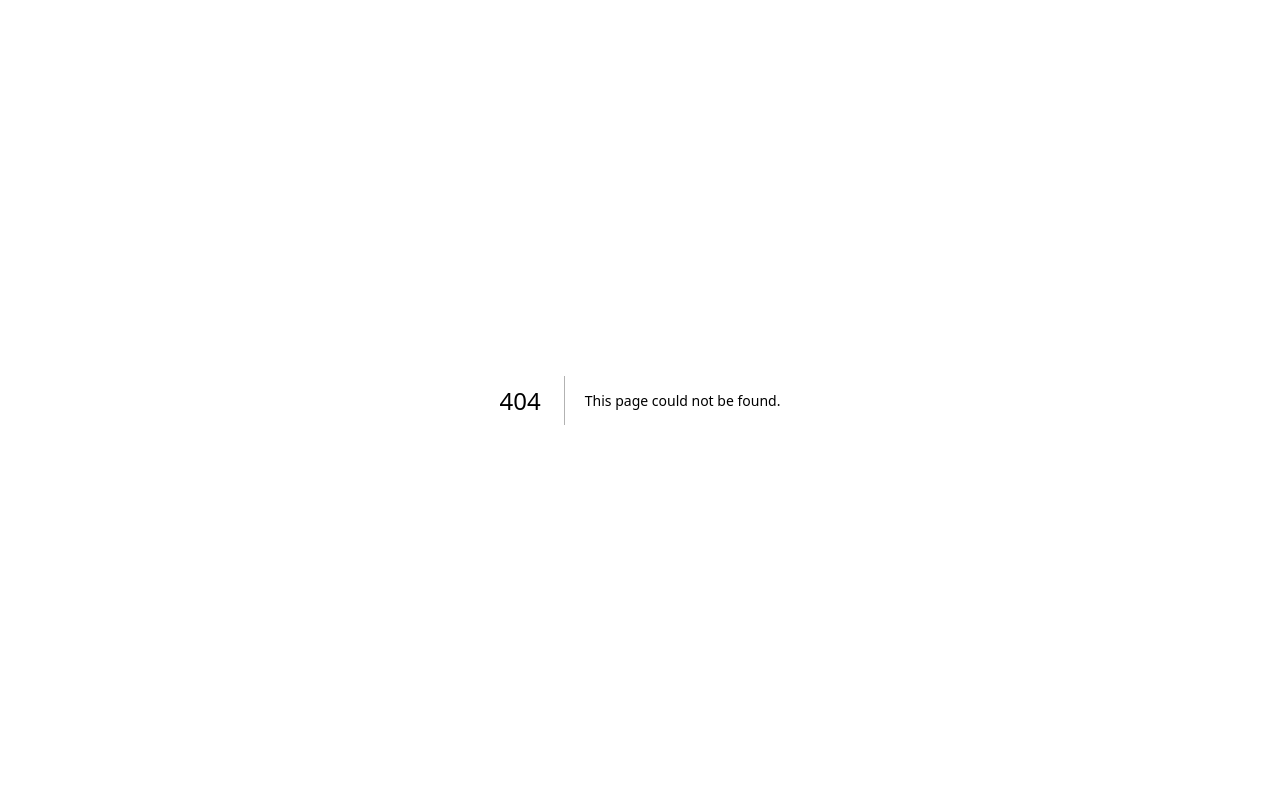
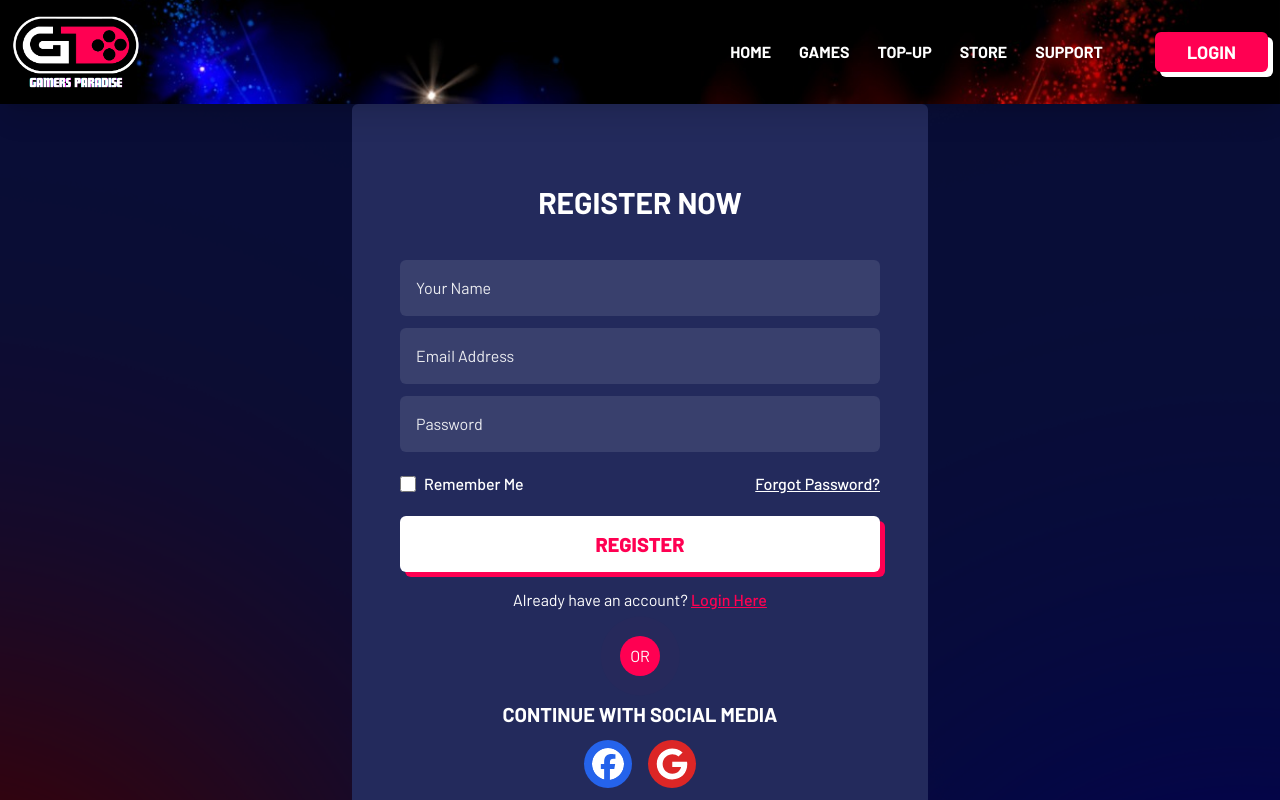
Before and after one commit to mahmudulturan/gamers-paradise-frontend, a Next.js app: page /register in a window 1280 px wide. Before the commit this address had no page. Shown: the top 800 px of the page. Built offline with nearby package versions, Linux system fonts and the light colour scheme.

Commit message:
add: register page

```diff
--- /dev/null
+++ b/src/app/(root)/(auth)/register/components/RegisterForm.tsx
@@ -0,0 +1,40 @@
+import { Button } from '@/components/ui/Button/button';
+import { Input } from '@/components/ui/Input/input';
+import Link from 'next/link';
+import React from 'react';
+import SocialLogin from '../../components/SocialLogin';
+
+const RegisterForm = () => {
+    return (
+        <div>
+            <h6 className='text-3xl uppercase font-bold mb-10 text-center'>Register Now</h6>
+            <form className='flex flex-col gap-5'>
+                <div className='space-y-3'>
+                    <Input className='bg-[#39406D] py-4 rounded-md' type='text' placeholder='Your Name' />
+                    <Input className='bg-[#39406D] py-4 rounded-md' type='email' placeholder='Email Address' />
+                    <Input className='bg-[#39406D] py-4 rounded-md' type='password' placeholder='Password' />
+                </div>
+                <div className='w-full flex justify-between font-medium'>
+                    <div className='flex items-center gap-2'>
+                        <input className='h-4 w-4' type="checkbox" name="rememberme" id="rememberme" />
+                        <label htmlFor="rememberme">Remember Me</label>
+                    </div>
+                    <span className='text-end underline cursor-pointer'>Forgot Password?</span>
+                </div>
+                <Button className='py-7 text-xl font-extrabold' variant={"secondary"}>Register</Button>
+            </form>
+            <div className='flex flex-col items-center justify-center gap-2'>
+                <p className='text-center my-4'>
+                    Already have an account? <Link className='text-primaryCol font-medium underline' href={'/login'}>Login Here</Link>
+                </p>
+                <span className="relative flex">
+                    <span className="animate-ping absolute h-full w-full rounded-full bg-primaryCol opacity-75"></span>
+                    <span className="relative inline-flex rounded-full bg-primaryCol px-2.5 py-2 uppercase">Or</span>
+                </span>
+                <SocialLogin />
+            </div>
+        </div>
+    );
+};
+
+export default RegisterForm;
--- /dev/null
+++ b/src/app/(root)/(auth)/register/page.tsx
@@ -0,0 +1,14 @@
+import React from 'react';
+import RegisterForm from './components/RegisterForm';
+
+const RegisterPage = () => {
+    return (
+        <div className='wrapper min-h-[90vh] flex items-center justify-center'>
+            <div className='min-h-[70vh] bg-seconderyCol max-w-xl w-full px-12 py-20 rounded-md'>
+                <RegisterForm />
+            </div>
+        </div>
+    );
+};
+
+export default RegisterPage;
```
